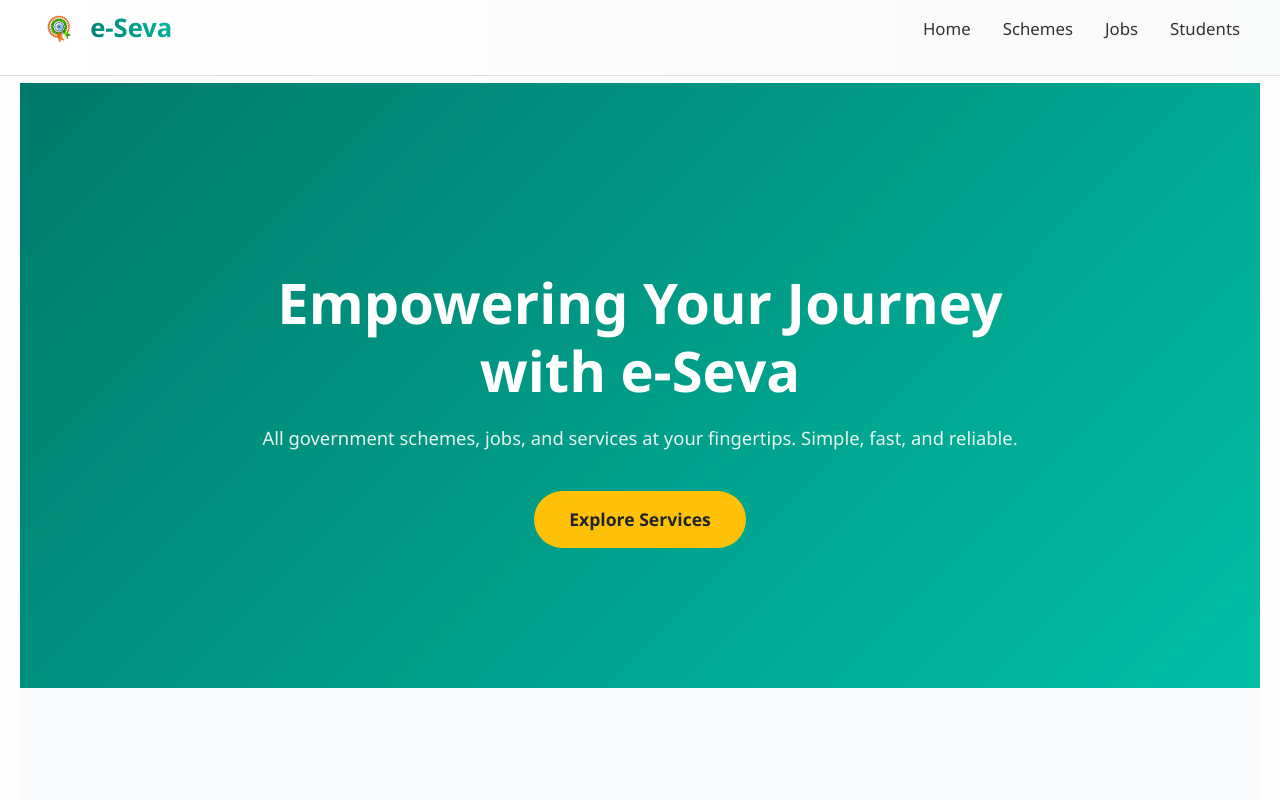
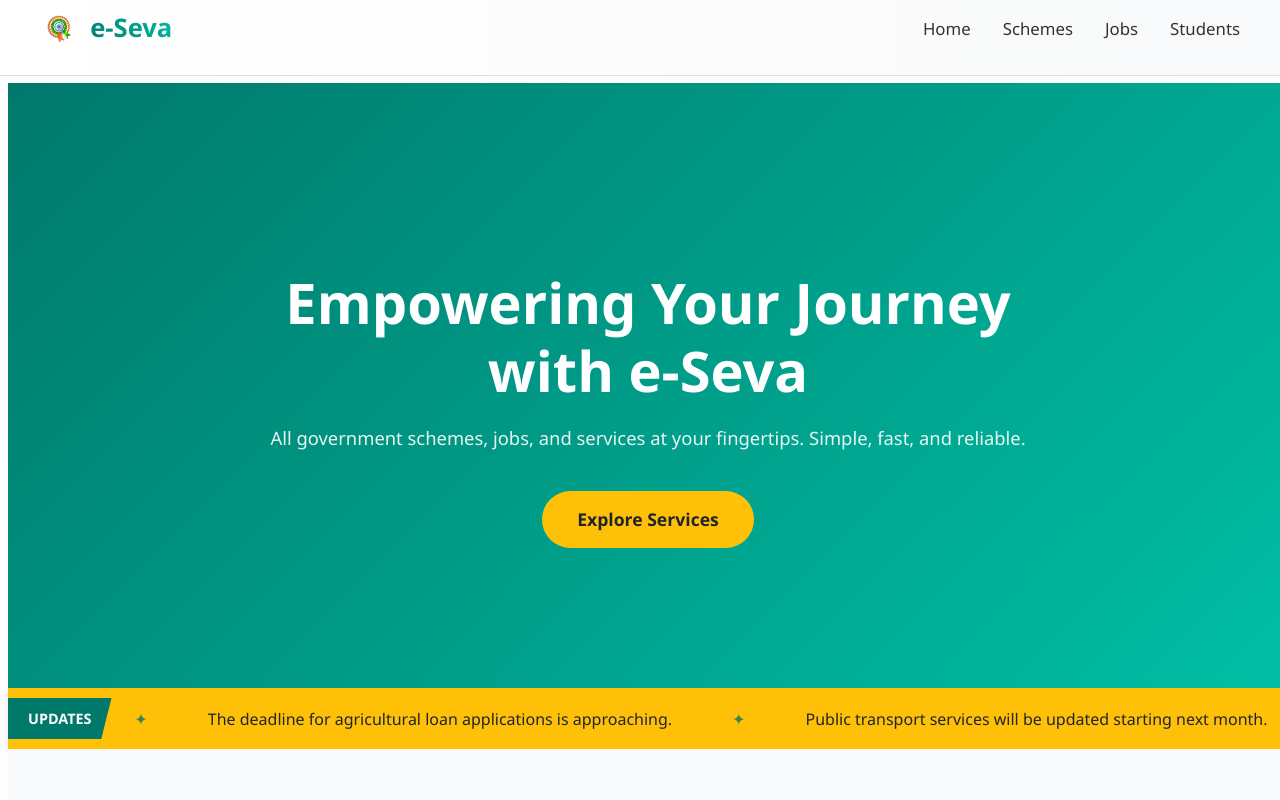
Before and after one commit to IamAdinath/jalad-e-seva-serverless, a React (Vite) app in the folder ui/: page / in a window 1280 px wide. Shown: the top 800 px of the page. Built offline with nearby package versions, Linux system fonts and the light colour scheme.

Commit message:
Feature/add marquee (#11)
* add component

* include marqee in pages

```diff
--- a/ui/src/components/Features.tsx
+++ b/ui/src/components/Features.tsx
@@ -27,11 +27,8 @@ const Features: React.FC = () => {
           <p>We categorize all services to make them easy to find and access for everyone.</p>
         </div>
 
-        {/* The grid of features */}
         <div className="features-grid">
           {featuresData.map((feature, index) => (
-            // The item itself. No need for column classes like 'col-lg-3'
-            // because the parent '.features-grid' now handles the layout.
             <div className="features-item" key={index}>
               <div className="number">{feature.number}</div>
               <h4>{feature.title}</h4>
--- /dev/null
+++ b/ui/src/components/UpdatesMarquee.css
@@ -0,0 +1,79 @@
+/*
+  UpdatesMarquee.css
+  Styles for the moving updates bar.
+*/
+
+:root {
+  --primary-color: #00796b;
+  --secondary-color: #ffc107;
+  --text-dark: #212529;
+}
+
+/* The main container bar */
+.updates-marquee-container {
+  background-color: var(--secondary-color);
+  color: var(--text-dark);
+  display: flex;
+  align-items: center;
+  padding: 10px 0;
+  width: 100%;
+  box-shadow: 0 2px 5px rgba(0, 0, 0, 0.1);
+}
+
+/* The "UPDATES" label on the left */
+.updates-label {
+  background-color: var(--primary-color);
+  color: white;
+  padding: 10px 20px;
+  font-weight: 700;
+  font-size: 0.9rem;
+  /* Adds a slight angled edge for style */
+  clip-path: polygon(0 0, 100% 0, 90% 100%, 0% 100%);
+}
+
+/*
+  The wrapper that hides the overflow. This creates the "window"
+  through which the moving text is seen.
+*/
+.marquee-wrapper {
+  flex-grow: 1; /* Takes up all remaining space */
+  overflow: hidden; /* This is crucial! */
+}
+
+/* The element that will be animated */
+.marquee-content {
+  display: flex; /* Lines up the items horizontally */
+  white-space: nowrap; /* Prevents text from wrapping */
+  /* This is where the animation is applied */
+  animation: scroll-left 7s linear infinite;
+}
+
+/* An individual update item */
+.update-item {
+  font-weight: 500;
+  margin-right: 60px; /* Space between each update */
+  display: flex;
+  align-items: center;
+}
+
+/* A decorative separator between items */
+.update-item::after {
+  content: '✦';
+  color: var(--primary-color);
+  margin-left: 60px;
+  opacity: 0.8;
+}
+
+/* The CSS animation keyframes */
+@keyframes scroll-left {
+  from {
+    transform: translateX(0%);
+  }
+  to {
+    /*
+      We move it -50% because we duplicated the content.
+      This creates a perfect, seamless loop.
+    */
+    transform: translateX(-50%);
+  }
+}
--- /dev/null
+++ b/ui/src/components/UpdatesMarquee.tsx
@@ -0,0 +1,33 @@
+import React from 'react';
+
+// Import the dedicated CSS file for this component
+import './UpdatesMarquee.css';
+
+// Define the type for the props this component will accept
+interface UpdatesMarqueeProps {
+  updates: string[];
+}
+
+const UpdatesMarquee: React.FC<UpdatesMarqueeProps> = ({ updates }) => {
+  // To create a seamless loop, we duplicate the content.
+  // This way, when the first set of items scrolls off-screen,
+  // the second identical set is already there to take its place.
+  const marqueeContent = [...updates, ...updates];
+
+  return (
+    <div className="updates-marquee-container">
+      <div className="updates-label">UPDATES</div>
+      <div className="marquee-wrapper">
+        <div className="marquee-content">
+          {marqueeContent.map((update, index) => (
+            <span className="update-item" key={index}>
+              {update}
+            </span>
+          ))}
+        </div>
+      </div>
+    </div>
+  );
+};
+
+export default UpdatesMarquee;
--- a/ui/src/pages/Home.tsx
+++ b/ui/src/pages/Home.tsx
@@ -3,11 +3,21 @@ import Preloader from "../components/Preloader";
 import Banner from "../components/Banner";
 import Features from "../components/Features";
 import Footer from "../components/Footer";
+import UpdatesMarquee from "../components/UpdatesMarquee";
+
 const Home: React.FC = () => {
+  const latestUpdates = [
+  "New scholarship programs for 2025 have been announced.",
+  "The deadline for agricultural loan applications is approaching.",
+  "Public transport services will be updated starting next month.",
+  "Check your eligibility for the new housing scheme now."
+];
+
   return (
     <>
       <Preloader />
       <Banner />
+      <UpdatesMarquee updates={latestUpdates} />
       <Features />
       <Footer />
     </>
```
